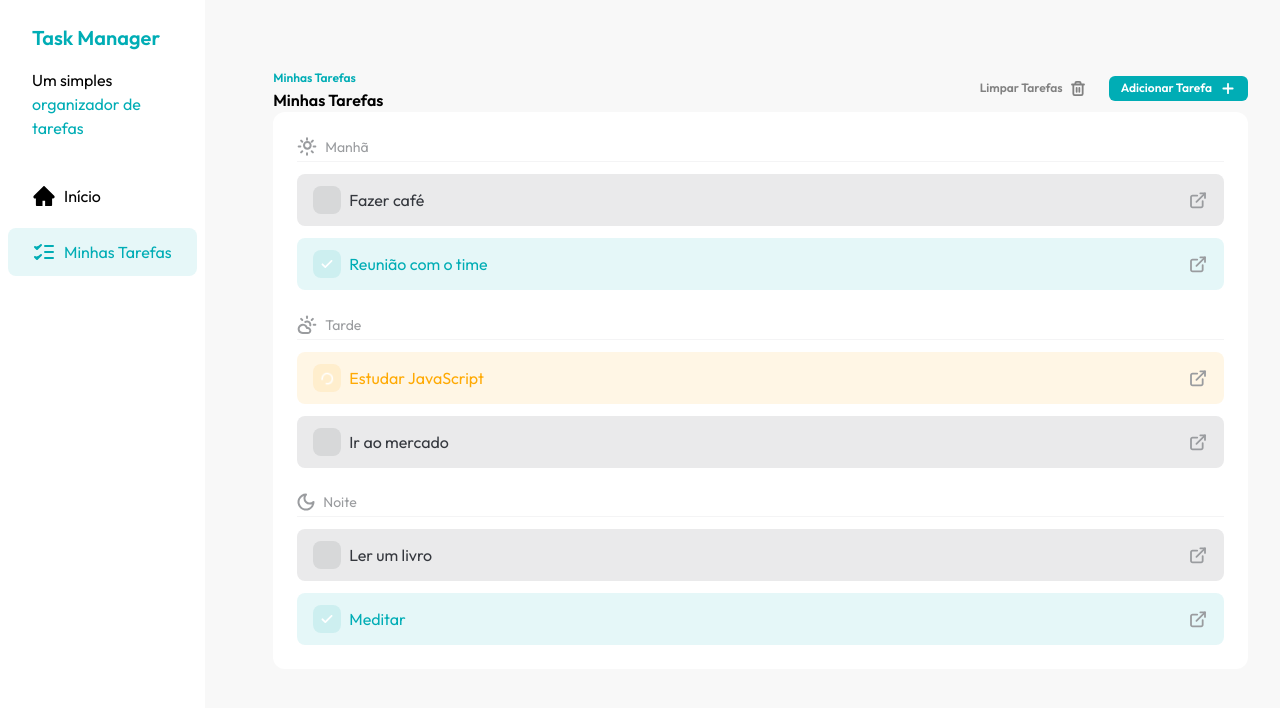
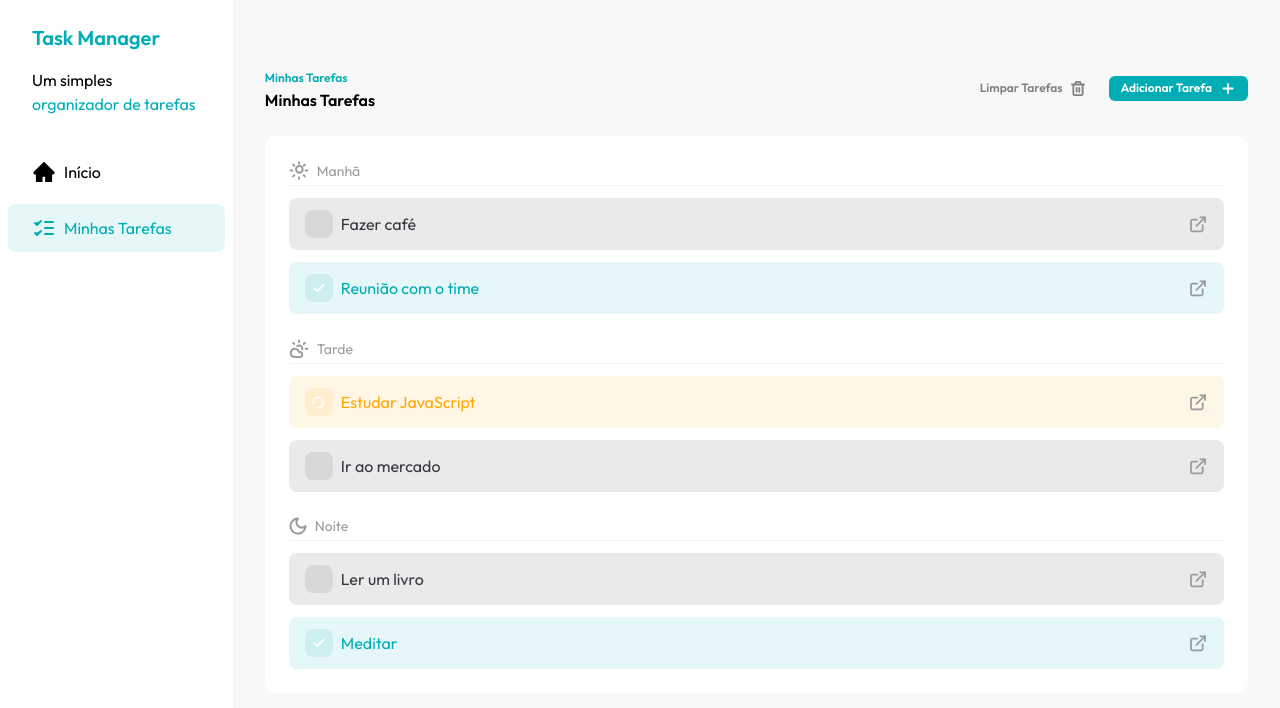
Before and after one commit to carlosEA28/fsc-task-manager, a React (Vite) app: page / in a window 1280 px wide. Shown: the top 708 px of the page. Built offline with nearby package versions, Linux system fonts and the light colour scheme.

Commit message:
feat: update space between tasks and sidebar

```diff
--- a/src/App.jsx
+++ b/src/App.jsx
@@ -3,7 +3,7 @@
 
 function App() {
   return (
-    <div className="flex gap-9">
+    <div className="flex ">
       <SideBar />
       <Tasks />
     </div>
--- a/src/components/SideBar.jsx
+++ b/src/components/SideBar.jsx
@@ -4,7 +4,7 @@
 
 const SideBar = () => {
   return (
-    <div className="h-screen w-64 bg-white">
+    <div className="h-screen w-72 bg-white">
       <div className="px-8 py-6 space-y-4">
         <h1 className="font-outfit text-[#00ADB5] text-xl font-semibold">
           Task Manager
--- a/src/components/Tasks.jsx
+++ b/src/components/Tasks.jsx
@@ -41,7 +41,7 @@
   };
 
   return (
-    <div className="py-16 px-8 w-full">
+    <div className="py-16 px-8 w-full space-y-6">
       <div className="flex justify-between items-center w-full">
         <div>
           <span className=" text-xs font-semibold text-[#00ADB5]">
```
